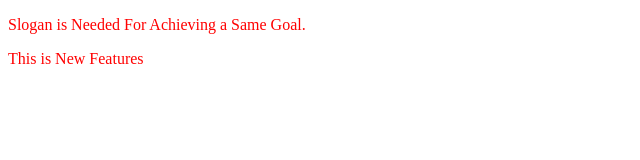
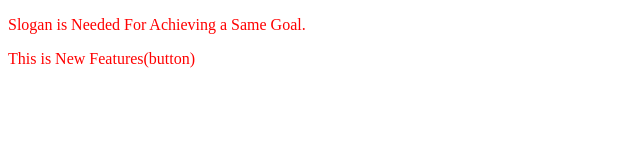
Before and after one commit to Akash917391/LocalRepo, a plain HTML site: page index.html in a window 1280 px wide. Shown: the full height of the page, 0-640 px from the left. Drawn offline with Linux system fonts and the light colour scheme.

```diff
--- a/index.html
+++ b/index.html
@@ -8,6 +8,6 @@
 </head>
 <body>
     <p>Slogan is Needed For Achieving a Same Goal.</p>
-    <p>This is New Features</p>
+    <p>This is New Features(button)</p>
 </body>
 </html>
```
